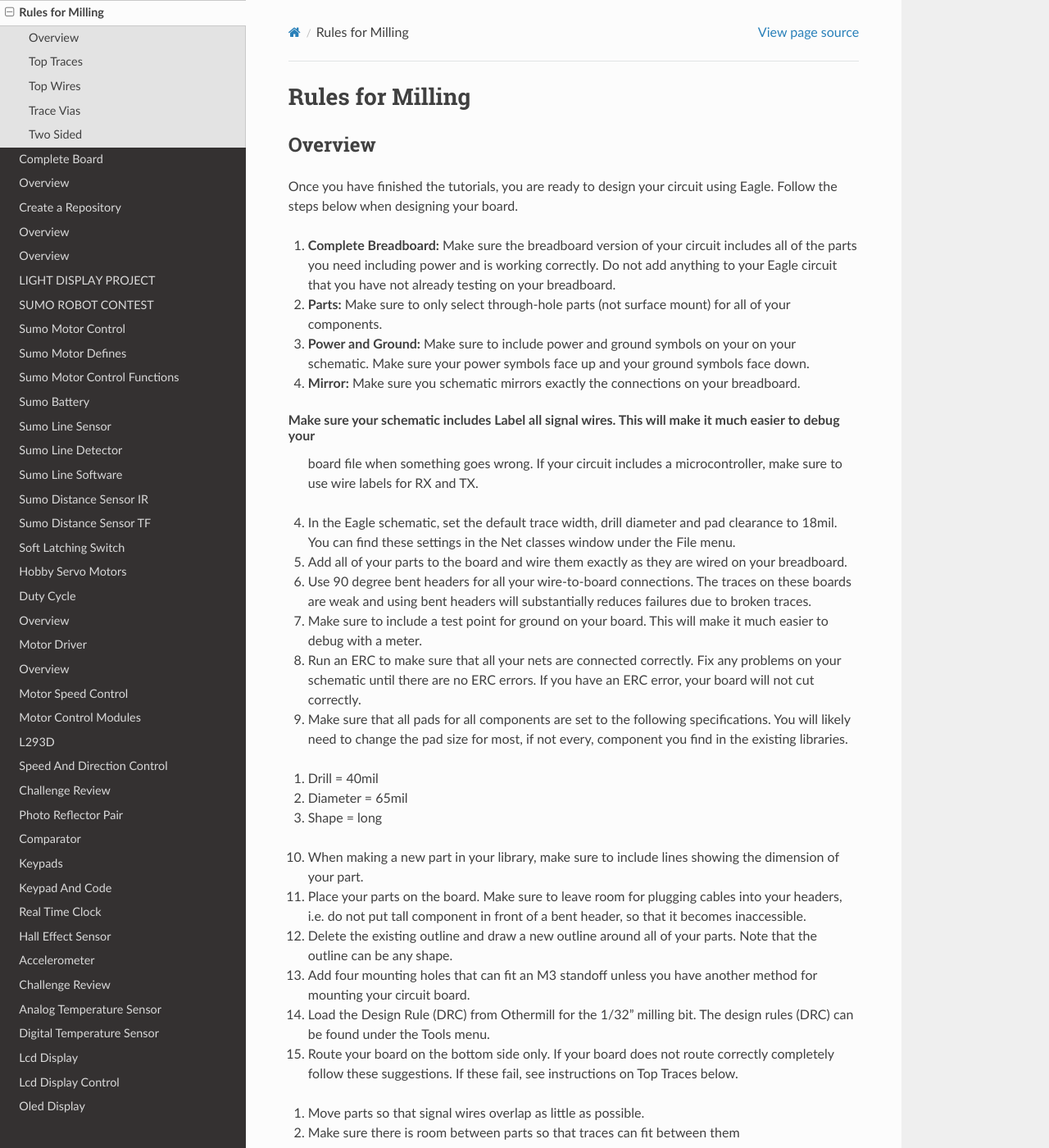
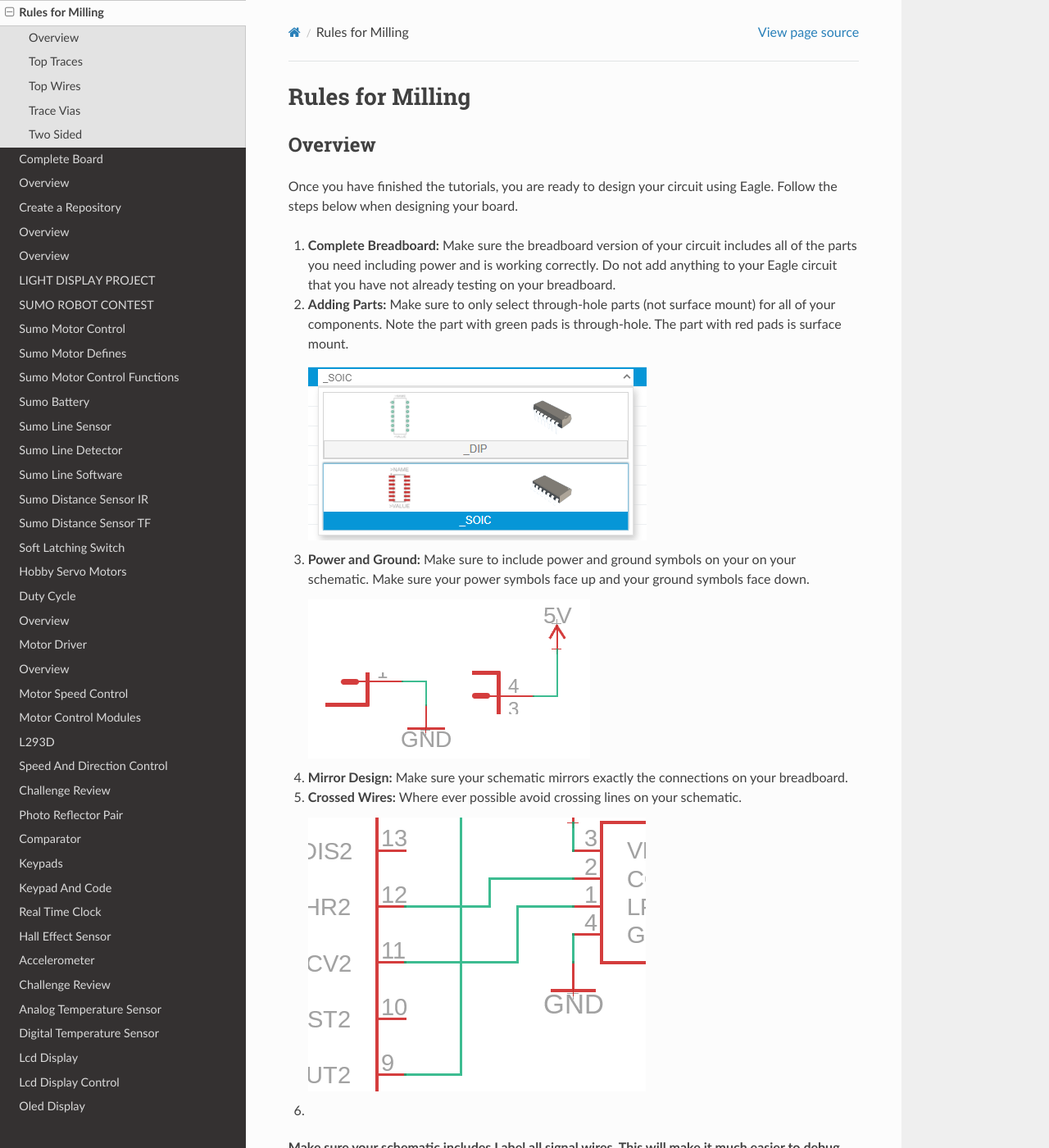
Before and after one commit to maxtkc/mvths-wiki, a Sphinx documentation site: the page built from docs/046-rules-for-milling-boards.rst, in a window 1280 px wide and 1400 px high. Shown: the whole window at 82% size. Built offline with Sphinx 7.4.7 and the Read the Docs theme 2.0.0, drawn with Linux system fonts in a browser that asks for light colours; pages that are not in the unit, such as notebooks, are missing from menus.

Commit message:
Update 046-rules-for-milling-boards.rst

```diff
--- a/docs/046-rules-for-milling-boards.rst
+++ b/docs/046-rules-for-milling-boards.rst
@@ -8,11 +8,23 @@ Once you have finished the tutorials, you are ready to design your circuit using
 
 #. **Complete Breadboard:** Make sure the breadboard version of your circuit includes all of the parts you need including power and is working correctly. Do not add anything to your Eagle circuit that you have not already testing on your breadboard.
 
-#. **Parts:** Make sure to only select through-hole parts (not surface mount) for all of your components.
+#. **Adding Parts:** Make sure to only select through-hole parts (not surface mount) for all of your components. Note the part with green pads is through-hole. The part with red pads is surface mount.
+
+   .. figure:: images/dipsmt.PNG
+
 
 #. **Power and Ground:** Make sure to include power and ground symbols on your on your schematic. Make sure your power symbols face up and your ground symbols face down.
 
-#. **Mirror:** Make sure you schematic mirrors exactly the connections on your breadboard.
+   .. figure:: images/upandown.png
+
+
+#. **Mirror Design:** Make sure your schematic mirrors exactly the connections on your breadboard.
+
+#. **Crossed Wires:** Where ever possible avoid crossing lines on your schematic.
+
+   .. figure:: images/crosswire.PNG
+
+#.
 
 Make sure your schematic includes Label all signal wires. This will make it much easier to debug your
    board file when something goes wrong. If your circuit includes a
```
